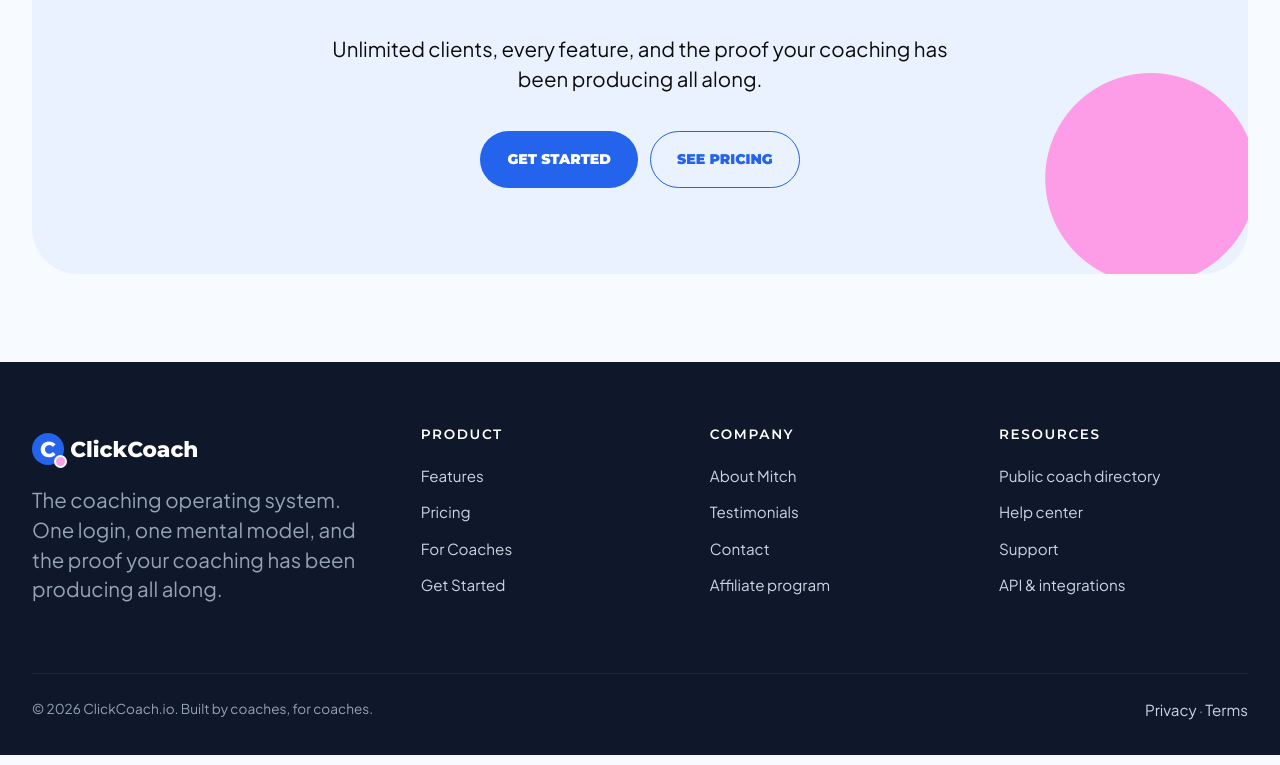
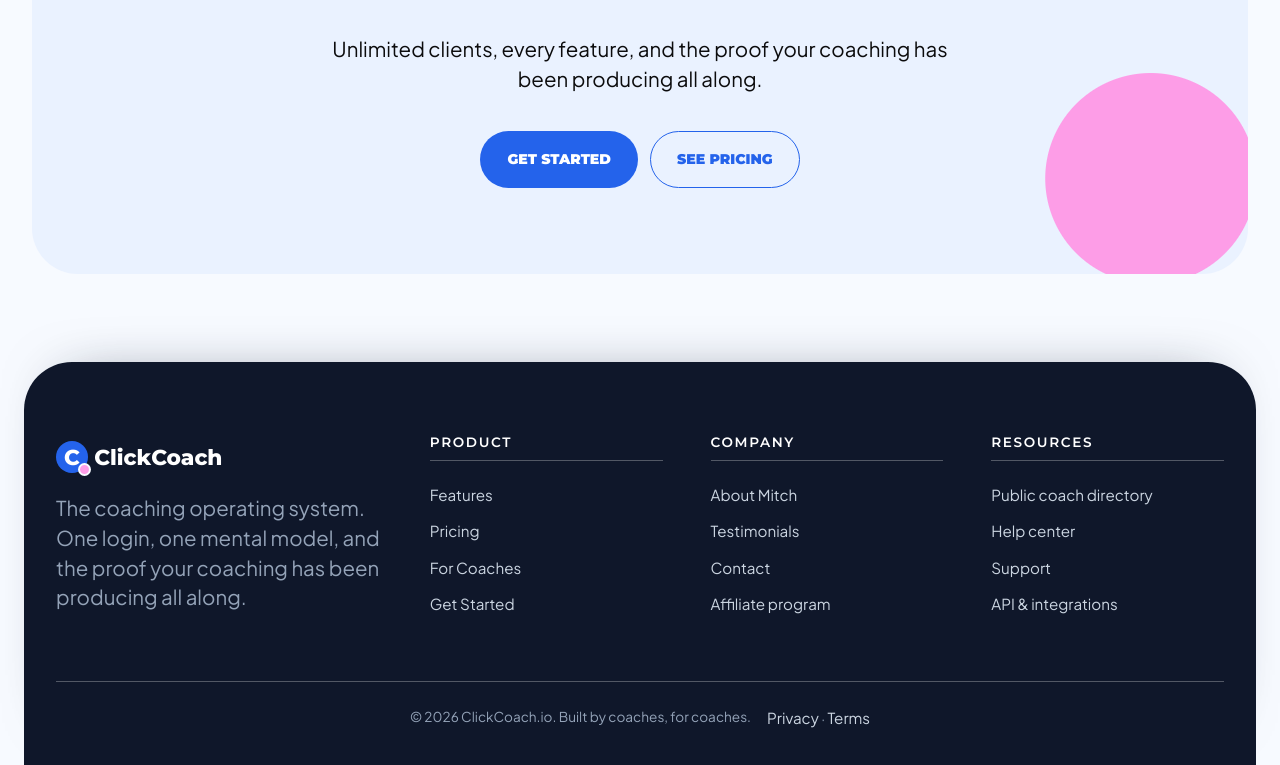
Before and after one commit to mitchrusso/clickcoach-brand-website, a plain HTML site: page index.html in a window 1280 px wide. Shown: the part 3814-4579 px from the top of the page. Drawn offline with Linux system fonts and the light colour scheme.

Commit message:
Round homepage footer panel

```diff
--- a/styles.css
+++ b/styles.css
@@ -1326,10 +1326,31 @@ details.faq p { color: var(--text-muted); margin-top: 12px; }
 
 .eo-home .footer {
   background: #0F172A;
+  width: min(100% - 48px, 1512px);
+  margin: 0 auto 0;
+  border-radius: 48px 48px 0 0;
+  padding: 72px 0 34px;
+  overflow: hidden;
+  box-shadow: 0 -18px 60px -44px rgba(15, 23, 42, .65);
+}
+
+.eo-home .footer h4 {
+  border-bottom: 1px solid rgba(255, 255, 255, .28);
+  padding-bottom: 10px;
+}
+
+.eo-home .footer__grid {
+  gap: 48px;
 }
 
 .eo-home .footer__bottom a {
   display: inline;
+}
+
+.eo-home .footer__bottom {
+  border-top-color: rgba(255, 255, 255, .28);
+  justify-content: center;
+  text-align: center;
 }
 
 @media (max-width: 980px) {
@@ -1368,6 +1389,11 @@ details.faq p { color: var(--text-muted); margin-top: 12px; }
 }
 
 @media (max-width: 700px) {
+  .eo-home .footer {
+    width: 100%;
+    border-radius: 34px 34px 0 0;
+  }
+
   .eo-home .nav__inner {
     padding-block: 14px;
   }
```
